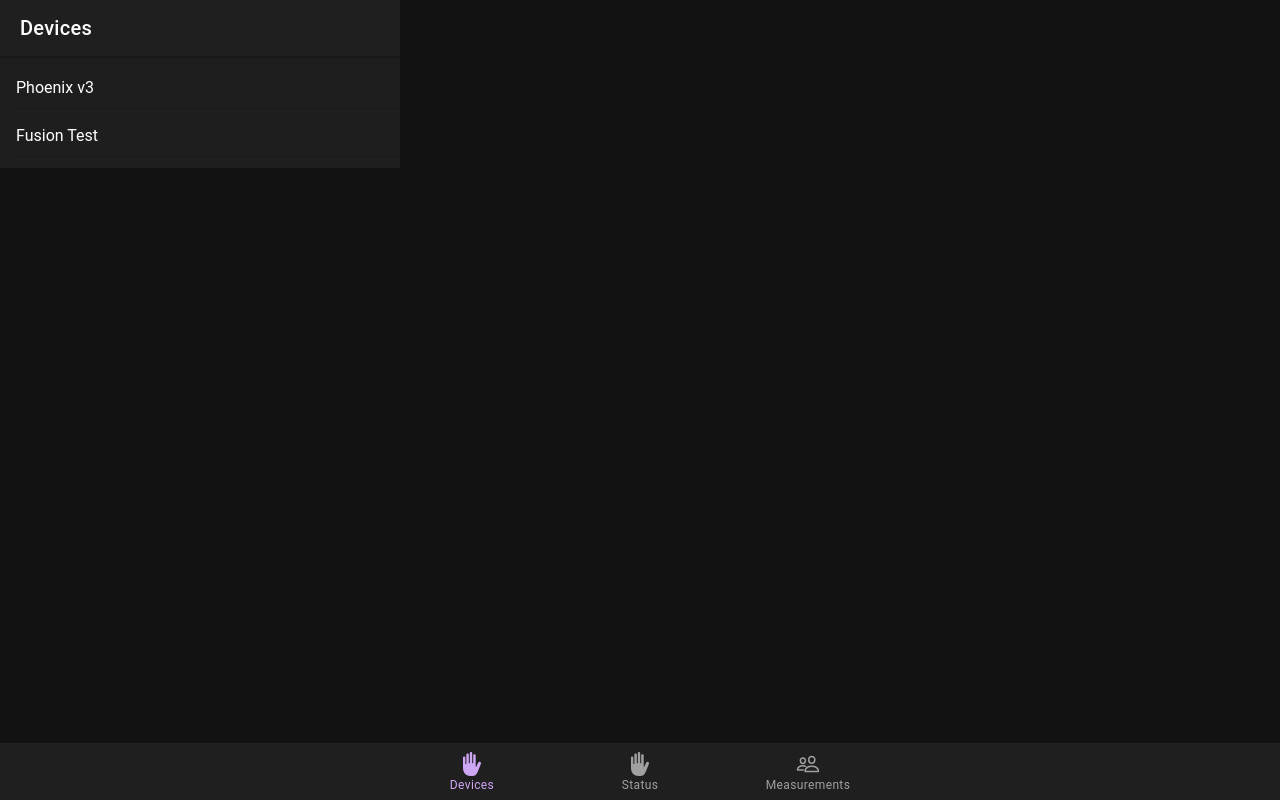
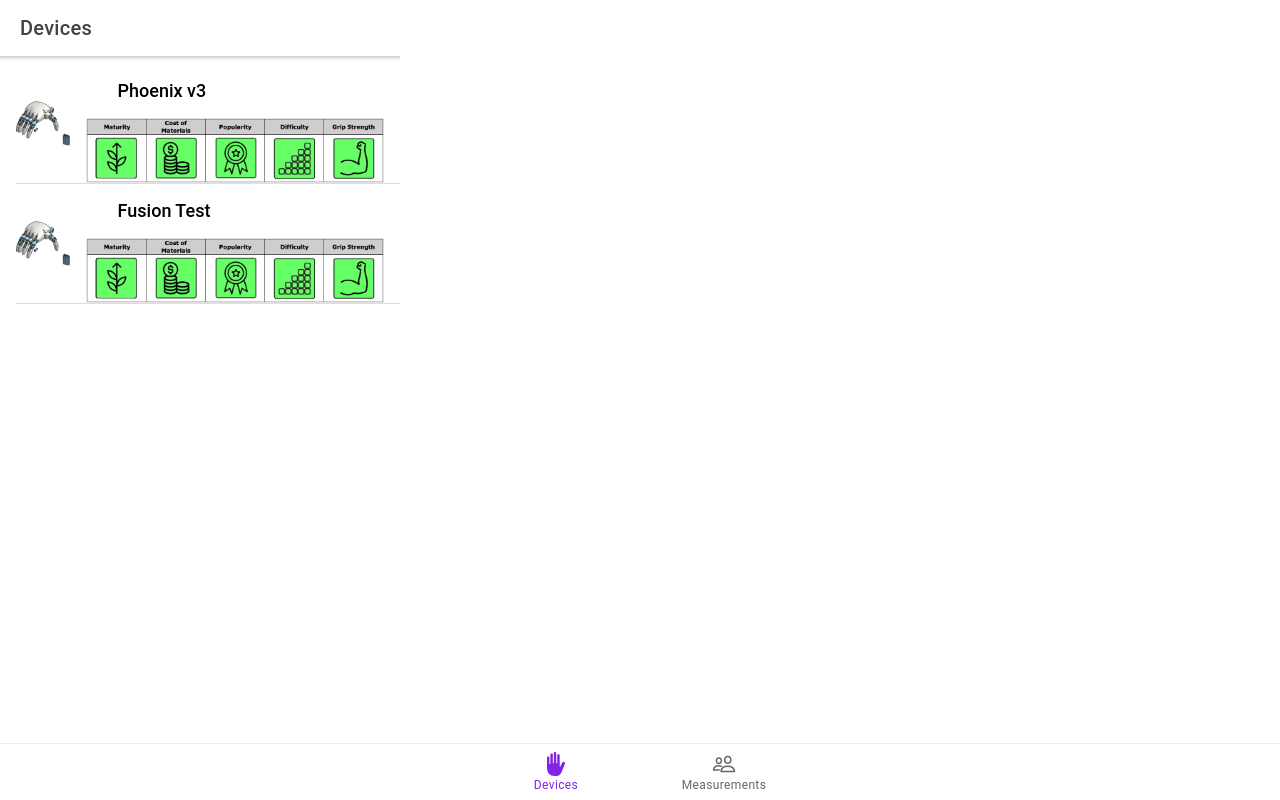
Before and after one commit to e-NABLE-Volunteer-Community/configurator-web, a React (Create React App) app: page /devices in a window 1280 px wide. Built offline with nearby package versions, Linux system fonts and the light colour scheme.

Commit message:
Misc visual tweaks, fixed color themes

```diff
--- a/src/App.tsx
+++ b/src/App.tsx
@@ -45,7 +45,7 @@ const Routes: VFC = () => {
     <>
       <Route key={1} path="/:tab(devices)" component={DevicesPage} />
       <Route key={2} path="/:tab(measurements)" component={MeasurementsPage} />
-      <Route key={4} path="/" render={() => <Redirect to="/devices" />} exact />
+      <Route key={4} path="/" render={() => <Redirect to="/devices" />} />
     </>
   );
 };
@@ -63,10 +63,6 @@ const App: FC = () => {
               <IonIcon icon={handLeft} />
               <IonLabel>Devices</IonLabel>
             </IonTabButton>
-            <IonTabButton tab="status" href="/status">
-              <IonIcon icon={handLeft} />
-              <IonLabel>Status</IonLabel>
-            </IonTabButton>
             <IonTabButton tab="measurements" href="/measurements">
               <IonIcon icon={peopleOutline} />
               <IonLabel>Measurements</IonLabel>
--- a/src/core/stores/view-measurements.ts
+++ b/src/core/stores/view-measurements.ts
@@ -1,11 +1,11 @@
 import {
-  DEFAULT_MEASUREMENTS,
+  defaultMeasurements,
   ViewMeasurement,
 } from "../view-measurement-types";
 import { Loading, StateSlice } from "./utils";
 import { StateCreator } from "zustand";
 
-const mockViewMeasurements = (): ViewMeasurement[] => DEFAULT_MEASUREMENTS;
+const mockViewMeasurements = (): ViewMeasurement[] => defaultMeasurements;
 
 export type ViewMeasurementStore = {
   setViewMeasurements: (viewMeasurements: ViewMeasurement[]) => void;
--- a/src/core/view-measurement-types.ts
+++ b/src/core/view-measurement-types.ts
@@ -53,17 +53,17 @@ export interface Range {
   lowerBound: number;
 }
 
-export const DEFAULT_MEASUREMENTS: ViewMeasurement[] = [
+export const defaultMeasurements: ViewMeasurement[] = [
   {
-    measurementName: "Patient Name",
+    measurementName: "Recipient Name",
     image: {
       imagePath: "https://i.stack.imgur.com/34AD2.jpg",
-      imageText: "Enter Patient Name",
+      imageText: "Enter Recipient Name",
     },
     inputs: [
       {
         inputType: InputTypes.Text,
-        labelText: "Patient Name",
+        labelText: "Recipient Name",
         value: null,
       },
     ],
--- a/src/pages/DevicesPage/DeviceDetails.tsx
+++ b/src/pages/DevicesPage/DeviceDetails.tsx
@@ -50,8 +50,11 @@ const DeviceDetailsContent: VFC = () => {
             flexDirection: "column",
             justifyContent: "center",
             alignItems: "center",
+            gap: "2rem",
           }}
         >
+          <IonTitle>{active.name}</IonTitle>
+
           <IonImg
             src="assets/300x300.png"
             style={{
@@ -59,7 +62,7 @@ const DeviceDetailsContent: VFC = () => {
               height: 300,
             }}
           />
-          <IonTitle>{active.name}</IonTitle>
+
           <IonButton onClick={generate}>
             Generate STLs From Measurements
           </IonButton>
--- a/src/pages/DevicesPage/DevicesList.tsx
+++ b/src/pages/DevicesPage/DevicesList.tsx
@@ -3,8 +3,10 @@ import { useDevices } from "../../core/stores/app";
 import {
   IonContent,
   IonHeader,
+  IonImg,
   IonItem,
   IonList,
+  IonText,
   IonTitle,
   IonToolbar,
 } from "@ionic/react";
@@ -21,10 +23,23 @@ const DeviceListItem: VFC<Device> = (device) => {
 
   return (
     <IonItem key={key} onClick={onClick}>
-      {device.name}
+      <div style={{ display: "flex" }}>
+        <IonImg src="assets/300x300.png" style={{ marginRight: "1rem" }} />
+        <div>
+          <div style={{ marginLeft: "2rem", marginBottom: "1rem" }}>
+            <IonText>
+              <h5>{device.name}</h5>
+            </IonText>
+          </div>
+          <div>
+            <IonImg src="assets/Unlimbited Phoenix.jpg" />
+          </div>
+        </div>
+      </div>
     </IonItem>
   );
 };
+
 const DeviceList: VFC = () => {
   const devices = useDevices();
   if (isLoading(devices)) return <>Loading...</>; // TODO: Loading
--- a/src/pages/DevicesPage/GenerateDeviceStls/ExportDeviceProgress.tsx
+++ b/src/pages/DevicesPage/GenerateDeviceStls/ExportDeviceProgress.tsx
@@ -10,7 +10,7 @@ import {
   IonTitle,
   IonToolbar,
 } from "@ionic/react";
-import "./export-device-progress.css";
+import "./export-device-progress.scss";
 import {
   CompletedExportStatus,
   ExportingExportStatus,
@@ -28,6 +28,7 @@ import {
   syncCircleOutline,
 } from "ionicons/icons";
 import * as framer from "framer-motion";
+import { useHistory } from "react-router-dom";
 const { motion } = framer;
 
 const Queued: VFC = () => {
@@ -135,6 +136,9 @@ const Zipping: VFC = () => {
 
 const Completed: VFC<{ status: CompletedExportStatus }> = ({ status }) => {
   const download = useDownloadExportedDevice();
+  const history = useHistory();
+  const back = () => history.replace("/devices");
+
   return (
     <>
       <IonContent>
@@ -150,6 +154,9 @@ const Completed: VFC<{ status: CompletedExportStatus }> = ({ status }) => {
           </IonText>
           <IonButton onClick={() => download(status.exportId, "Phoenix V3")}>
             Download
+          </IonButton>
+          <IonButton color="dark" onClick={back}>
+            Back to Devices
           </IonButton>
         </div>
       </IonContent>
--- a/src/pages/DevicesPage/GenerateDeviceStls/export-device-progress.css
+++ b/src/pages/DevicesPage/GenerateDeviceStls/export-device-progress.scss
@@ -34,9 +34,9 @@ ion-card {
   padding: 0 0.5rem;
   background-image: linear-gradient(
     to right,
-    var(--tint) 0%,
-    var(--tint) 16%,
-    var(--ion-color-light) 26%
+    var(--tint) 0,
+    var(--tint) 36px,
+    var(--ion-color-light) 44px
   );
   margin: 0;
   height: 100%;
--- a/src/pages/MeasurementsPage/MeasurementsList/index.tsx
+++ b/src/pages/MeasurementsPage/MeasurementsList/index.tsx
@@ -8,6 +8,7 @@ import {
   IonItem,
   IonLabel,
   IonList,
+  IonText,
   IonTitle,
   IonToolbar,
 } from "@ionic/react";
@@ -45,7 +46,9 @@ export const BaseMeasurementsList: VFC<BaseMeasurementsListProps> = ({
           </IonItem>
           {measurementSets.map((m) => (
             <IonItem key={m.id} onClick={() => onItemClicked(m)}>
-              {m.name}
+              <IonText>
+                <h5>{m.name}</h5>
+              </IonText>
             </IonItem>
           ))}
         </IonList>
--- a/src/pages/MeasurementsPage/NewMeasurements/measurements-form.scss
+++ b/src/pages/MeasurementsPage/NewMeasurements/measurements-form.scss
@@ -1,6 +1,5 @@
 .base-container {
   padding-top: 50px;
-  background-color: white;
   height: 100%;
   width: 100vw;
   color: black;
--- a/src/theme/variables.css
+++ b/src/theme/variables.css
@@ -76,7 +76,7 @@ http://ionicframework.com/docs/theming/ */
   --ion-color-light-tint: #f5f6f9;
 }
 
-@media (prefers-color-scheme: light) {
+@media (prefers-color-scheme: dark) {
   /*
    * Dark Colors
    * -------------------------------------------
```
Also changed, not shown: public/assets/Unlimbited Phoenix.jpg (added).
